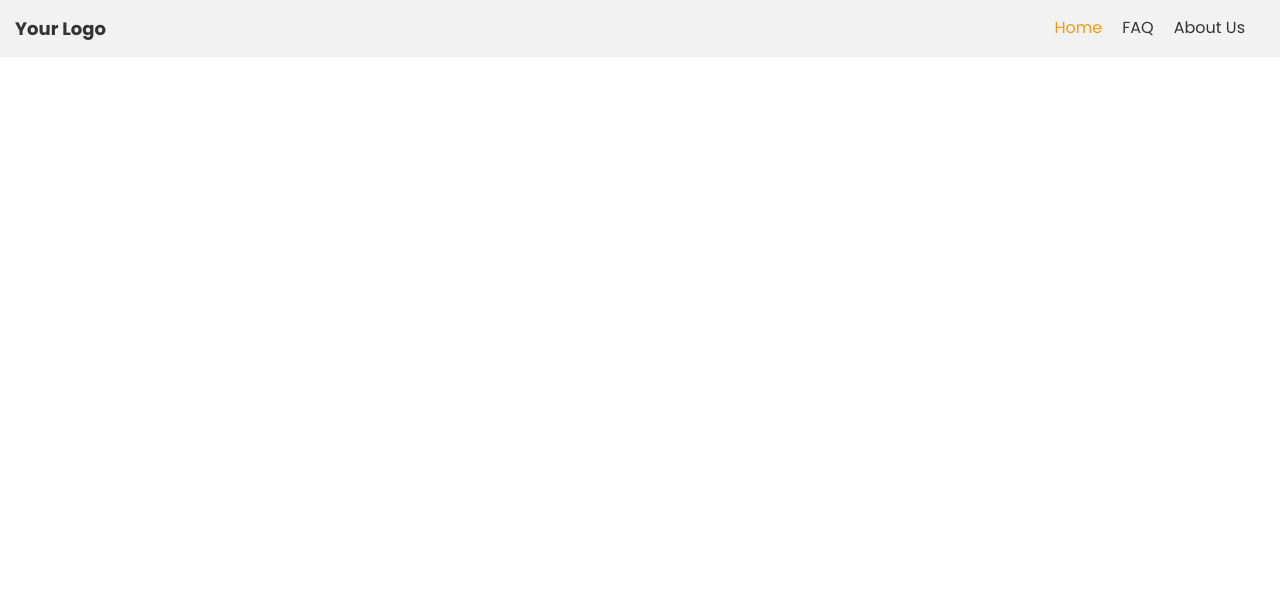
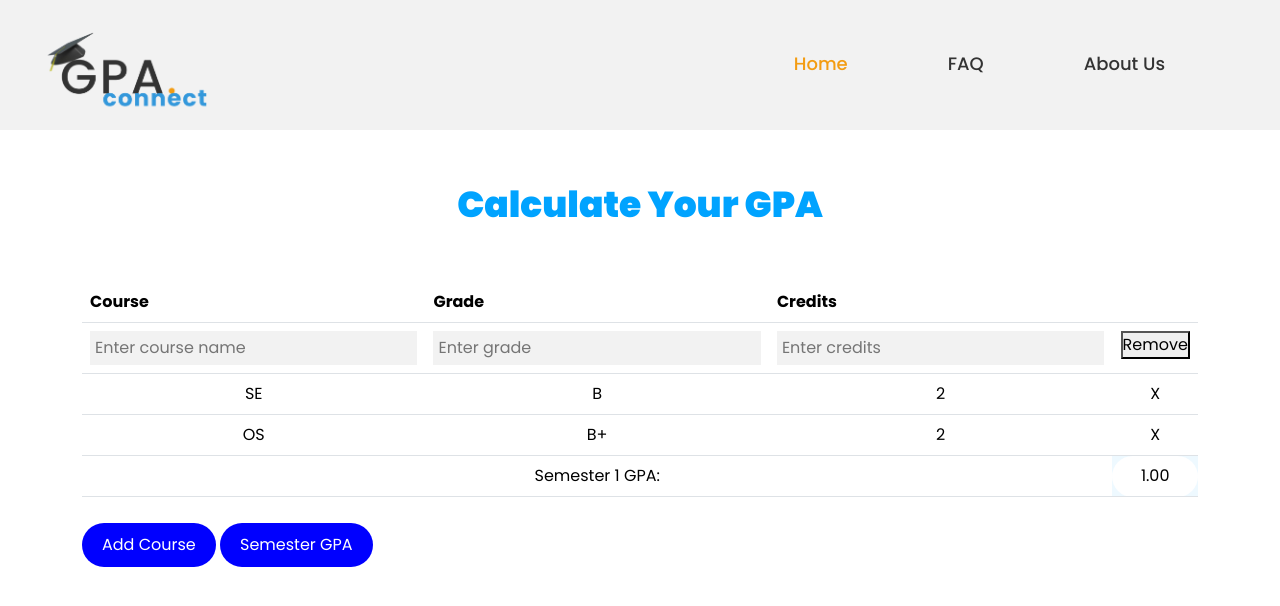
Before and after one commit to KumudithaRanasinghe/GPA_Connect, a Flask app: template Templates/index.html in a window 1280 px wide. Shown: the top 606 px of the page. Run offline with Flask 3, Linux system fonts and the light colour scheme; the template is opened without the code that fills it, so the values that code supplies are empty.

Commit message:
Nav bar (#8)

```diff
--- a/Assets/CSS/Home.css
+++ b/Assets/CSS/Home.css
@@ -14,7 +14,7 @@
   justify-content: space-between;
   align-items: center;
 }
-
+/* Nav bar start */
 .logo {
   color: var(--text-primary-color);
   font-weight: bold;
@@ -29,13 +29,16 @@
 }
 
 nav li {
-  margin-right: 20px;
+  margin-right: 100px;
 }
 
 nav a {
   text-decoration: none;
   color: #333333;
   position: relative;
+  font-size: 18px;
+  font-weight: 500;
+  font-family: 'Poppins', sans-serif;
 }
 
 nav a.active {
@@ -45,13 +48,84 @@
 nav a:after {
   content: '';
   display: block;
-  height: 2px;
+  height: 3px;
   width: 0;
   background: transparent;
   transition: width 0.3s ease, background-color 0.3s ease;
+}
+.logo img {
+  width: auto; /* Adjust the width as needed */
+  height: 100px; /* Maintain aspect ratio */
 }
 
 nav a:hover:after {
   width: 100%;
   background: #F39C12;
 }
+
+/* Nav bar End */
+
+
+/* Header section Start */
+.centered-text {
+  text-align: center;
+  margin-top: 3rem;
+}
+
+.centered-text p {
+  color:var(--primary-color);
+  font-size: 36px;
+  /* Additional styles for the text if needed */
+  font-family: "Poppins", sans-serif;
+  font-weight: 900;
+
+}
+/* Header section End */
+
+/* Table section Start */
+.container {
+  width: 50%;
+  margin: 50px auto;
+}
+
+.table {
+  width: 100%;
+  max-width: 100%;
+  background-color: #eef9ff;
+  border-collapse: collapse;
+}
+
+th, td {
+  border: 1px solid yellow;
+  padding: 8px; /* Adjusted padding */
+  text-align: center;
+}
+
+th {
+  background-color: #00a3ff;
+  color: white;
+}
+
+.gpa {
+  background-color: blue;
+  color: white;
+  border-radius: 50px;
+}
+
+.add-course, .semester-gpa {
+  background-color: blue;
+  color: white;
+  padding: 10px 20px;
+  margin-top: 10px;
+  border: none;
+  border-radius: 50px;
+  cursor: pointer;
+}
+input {
+  width: 100%;
+  padding: 5px;
+  margin: 0;
+  border: none;
+  outline: none;
+  background-color: #f2f2f2; /* Optional background color for better visibility */
+}
--- a/Templates/index.html
+++ b/Templates/index.html
@@ -11,11 +11,16 @@
           rel="stylesheet"
           integrity="sha384-T3c6CoIi6uLrA9TneNEoa7RxnatzjcDSCmG1MXxSR1GAsXEV/Dwwykc2MPK8M2HN"
           crossorigin="anonymous">
+          <link rel="preconnect" href="https://fonts.googleapis.com">
+            <link rel="preconnect" href="https://fonts.gstatic.com" crossorigin>
+        <link href="https://fonts.googleapis.com/css2?family=Poppins:wght@200&display=swap" rel="stylesheet">
     <title>NSBM</title>
 </head>
 <body>
     <header>
-        <div class="logo">Your Logo</div>
+        <div class="logo">
+            <img src="/Assets/Images/logo.png" alt="NSBM Logo">
+        </div>
         <nav>
           <ul>
             <li><a href="#" class="active">Home</a></li>
@@ -26,6 +31,54 @@
       </header>
 
 
+      <div class="centered-text">
+        <p>Calculate Your GPA </p>
+    </div>
+
+
+    <div class="container">
+        <table class="table">
+            <thead>
+                <tr>
+                    <th>Course</th>
+                    <th>Grade</th>
+                    <th>Credits</th>
+                    <th></th>
+                </tr>
+            </thead>
+            <tbody>
+                <tr>
+                    <td><input type="text" name="courseName[]" placeholder="Enter course name"></td>
+                    <td><input type="text" name="grade[]" placeholder="Enter grade"></td>
+                    <td><input type="text" name="credits[]" placeholder="Enter credits"></td>
+                    <td><button type="button" onclick="removeRow(this)">Remove</button></td>
+                </tr>
+
+                <tr>
+                    <td>SE</td>
+                    <td>B</td>
+                    <td>2</td>
+                    <td>X</td>
+                </tr>
+                <tr>
+                    <td>OS</td>
+                    <td>B+</td>
+                    <td>2</td>
+                    <td>X</td>
+                </tr>
+                <tr>
+                    <td colspan="3">Semester 1 GPA:</td>
+                    <td class="gpa">1.00</td>
+                </tr>
+            </tbody>
+        </table>
+        <button class="add-course">Add Course</button>
+        <button class="semester-gpa">Semester GPA</button>
+    </div>
+
+
+
+
 
 </body>
 </html>
```
Also changed, not shown: Assets/Images/Logo.png (added).
